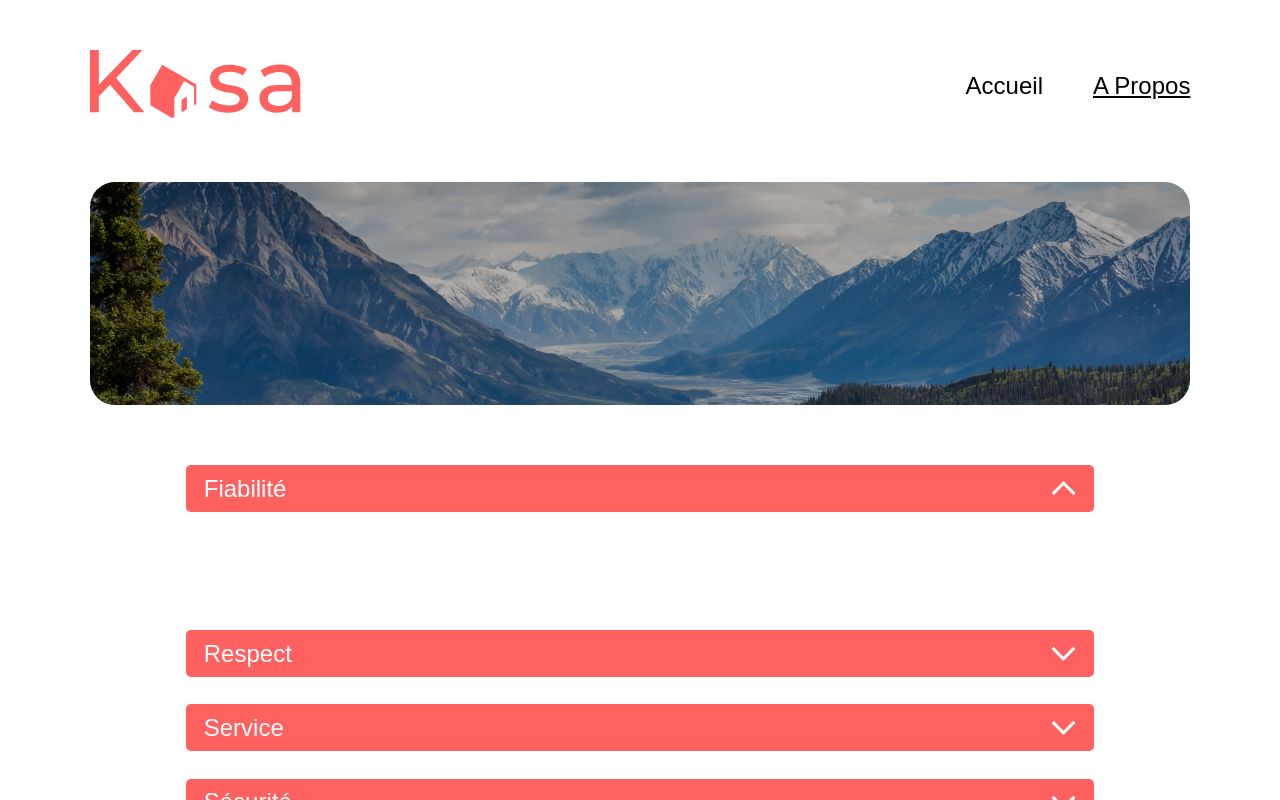
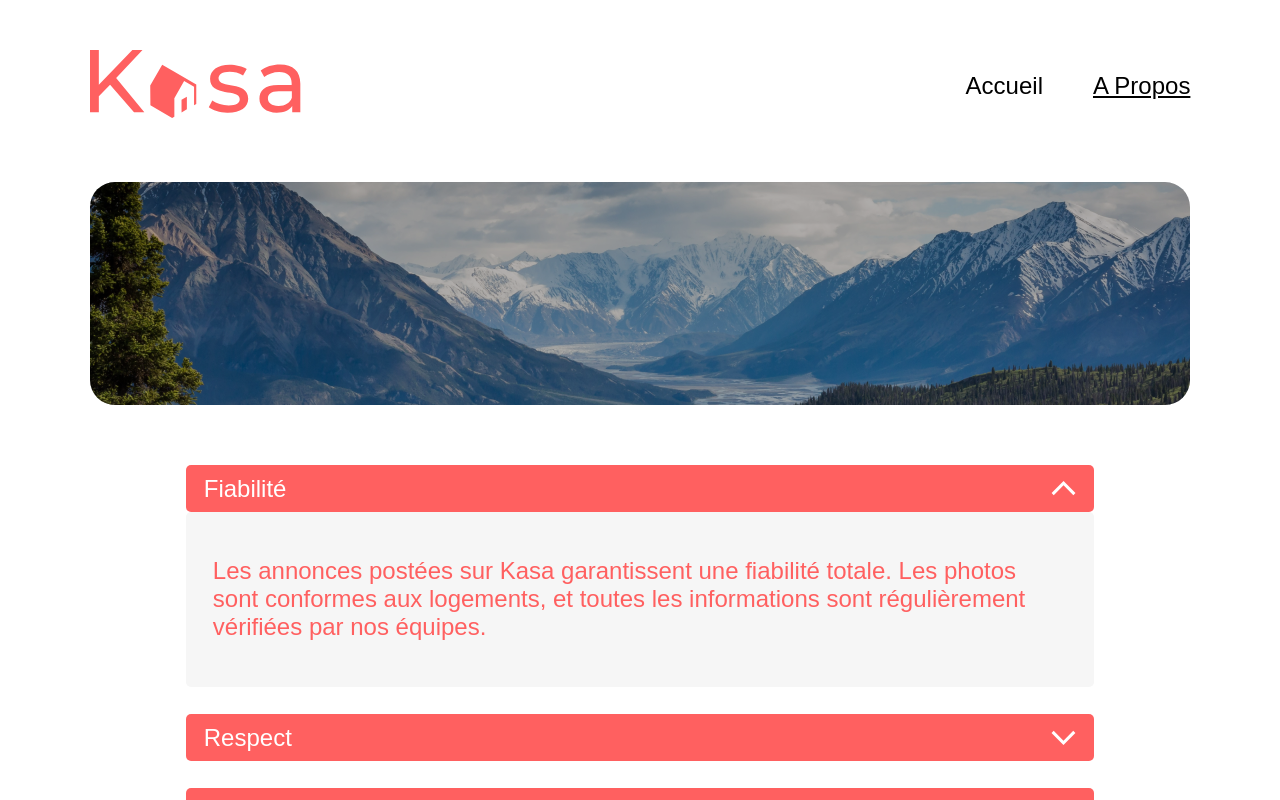
Before and after one commit to Callouu/Kasa, a React (Vite) app: page /a-propos in a window 1280 px wide. Both pictures are taken after a click on the button "Fiabilité". Shown: the top 800 px of the page. Built offline with nearby package versions, Linux system fonts and the light colour scheme.

Commit message:
add transition to collapse

```diff
--- a/src/components/Collapse/index.jsx
+++ b/src/components/Collapse/index.jsx
@@ -16,7 +16,7 @@ function Collapse({ title, text, className }) {
           alt="Cliquez-ici pour dérouler le texte"
         />
       </button>
-      {open && <div className="collapse__text">{text}</div>}
+      {open && <div className={`collapse__text${open ? " open" : ""}`}>{text}</div>}
     </div>
   );
 }
--- a/src/scss/components/_collapse.scss
+++ b/src/scss/components/_collapse.scss
@@ -1,6 +1,6 @@
 .collapse {
+    margin-bottom: 3%;
     @include rounded-corner-small;
-    margin-bottom: 3%;
 
     &--small {
         width: 45%;
@@ -25,6 +25,7 @@
         border: none;
         padding: 2%;
         transition: background-color 200ms ease-in-out;
+        cursor: pointer;
         @include rounded-corner-small;
 
         @include mobile-responsive {
@@ -53,10 +54,20 @@
         font-size: 24px;
         font-weight: map-get($font-weight, light);
         background-color: $background-color;
+        max-height: 0;
+        overflow: hidden;
+        opacity: 0;
+        transition: max-height 0.4s cubic-bezier(0.4, 0, 0.2, 1), opacity 0.3s;
         @include rounded-corner-small;
 
         @include mobile-responsive {
             font-size: 12px;
+        }
+
+        &.open {
+            max-height: 500px;
+            opacity: 1;
+            transition: max-height 0.4s cubic-bezier(0.4, 0, 0.2, 1), opacity 0.3s;
         }
     }
 }
```
